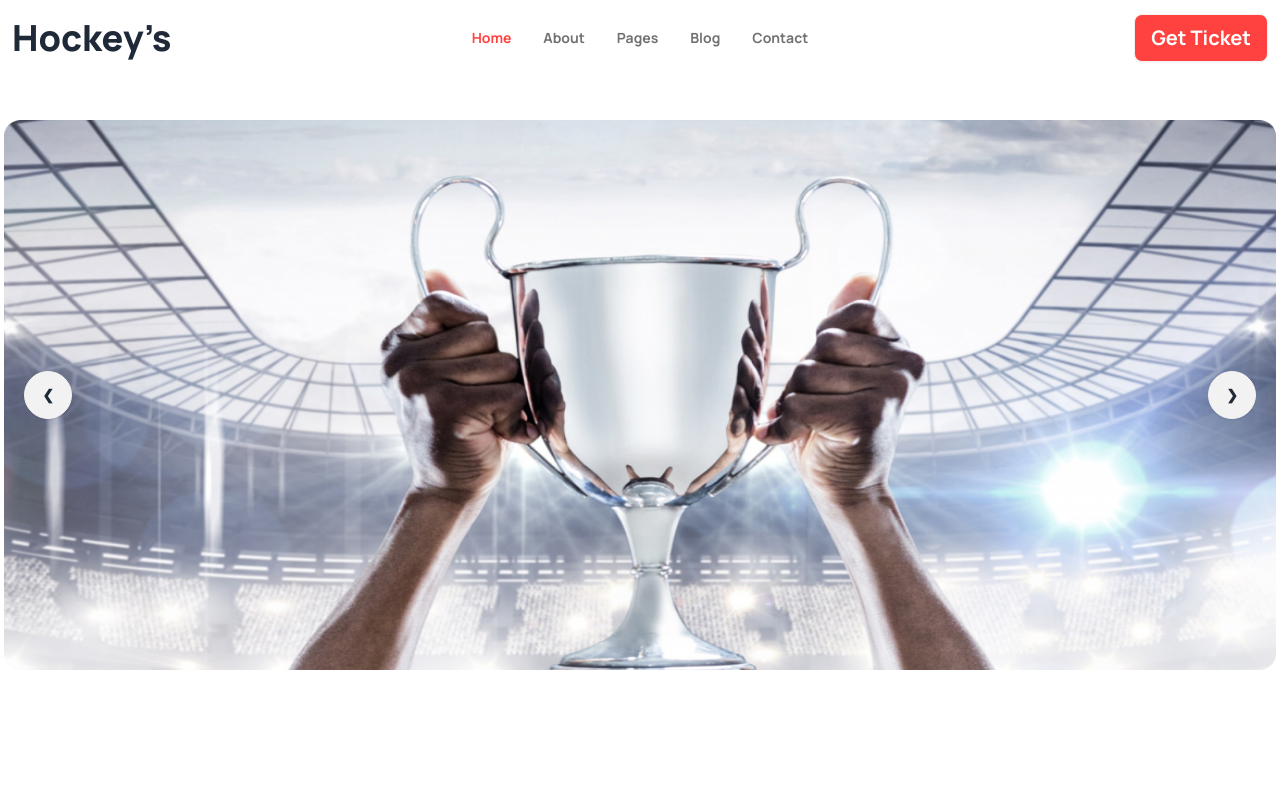
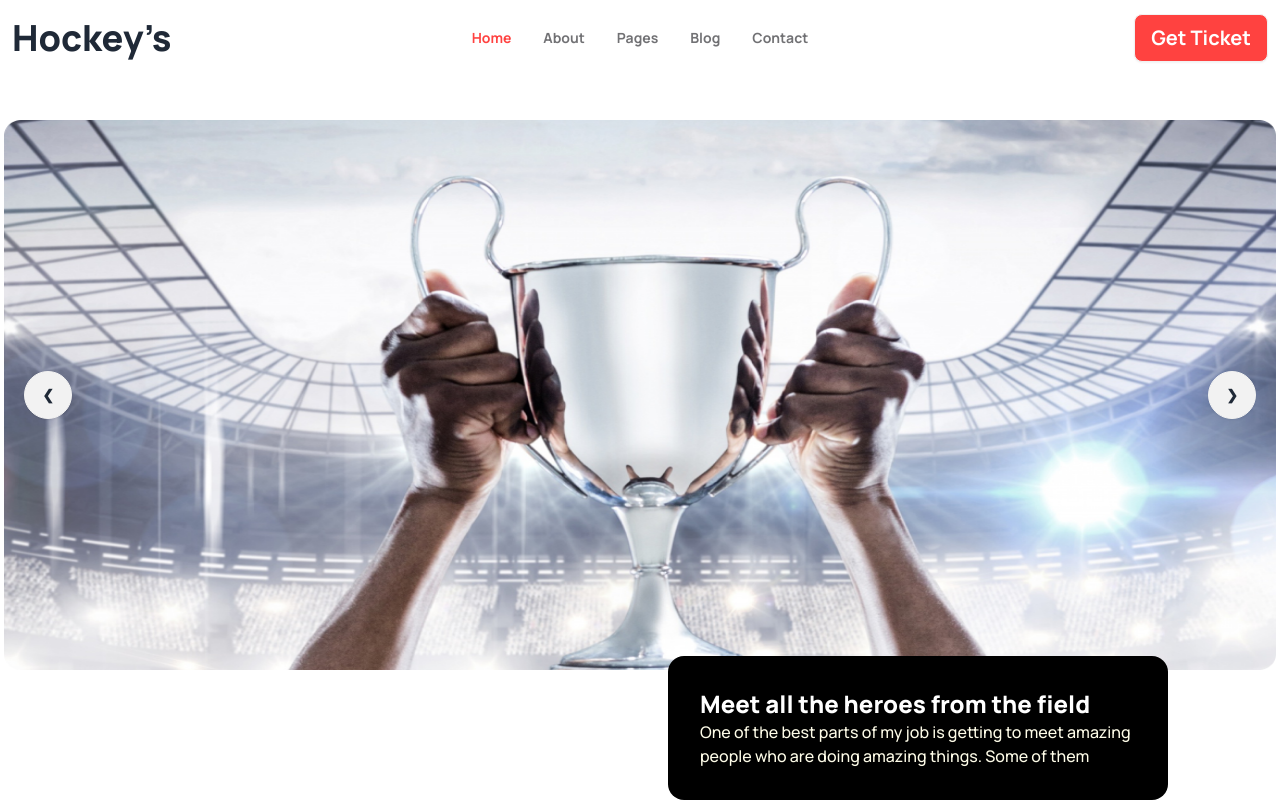
Before and after one commit to RHrakib1/hockeys-webpage, a plain HTML site: page index.html in a window 1280 px wide. Shown: the top 804 px of the page. Drawn offline with nearby package versions, Linux system fonts and the light colour scheme.

Commit message:
added to the banner black box

```diff
--- a/index.html
+++ b/index.html
@@ -82,9 +82,9 @@
         </nav>
         <!--banner section-->
         <section class="mt-12">
-            <div class="carousel w-full lg:h-[550px]">
+            <div class="carousel w-full lg:h-[550px] relative">
                 <!-- slide1 -->
-                <div id="slide1" class="carousel-item relative w-full">
+                <div id="slide1" class="carousel-item static w-full">
                     <img src="Images/1.png" class="w-full" />
                     <div class="absolute flex justify-between transform -translate-y-1/2 left-5 right-5 top-1/2">
                         <a href="#slide4" class="btn btn-circle">❮</a>
@@ -115,6 +115,11 @@
                         <a href="#slide1" class="btn btn-circle">❯</a>
                     </div>
                 </div>
+            </div>
+            <div class="bg-black lg:w-[500px]  rounded-2xl p-8 lg:absolute bottom-0 right-28 w-full">
+                <h3 class="font-extrabold text-2xl text-white">Meet all the heroes from the field</h3>
+                <p class="text-yellow-50 font-medium">One of the best parts of my job is getting to meet amazing people who are doing amazing things. Some of them</p>
+
             </div>
         </section>
     </header>
```
